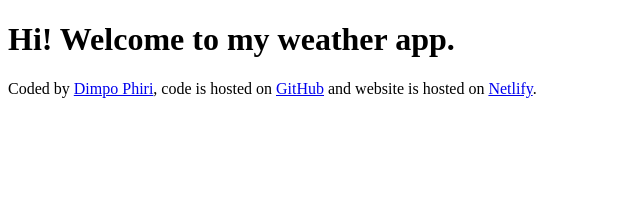
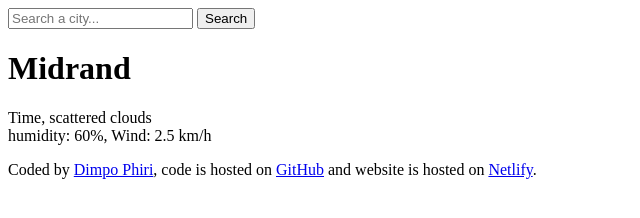
Before and after one commit to Dimpo1/My-Weather-App, a plain HTML site: page index.html in a window 1280 px wide. Shown: the whole page, without its empty margins (0-640 px from the left). Drawn offline with Linux system fonts and the light colour scheme.

Commit message:
html set-up

```diff
--- a/index.html
+++ b/index.html
@@ -6,7 +6,26 @@
     <title>Dimpo's Weather App</title>
   </head>
   <body>
-    <h1>Hi! Welcome to my weather app.</h1>
+    <header>
+      <form>
+        <input
+          type="search"
+          name="city"
+          id="citySearch"
+          placeholder="Search a city..."
+          required
+        />
+        <input type="submit" value="Search" />
+      </form>
+    </header>
+    <main>
+      <h1>Midrand</h1>
+      <p>
+        Time, scattered clouds
+        <br />
+        humidity: 60%, Wind: 2.5 km/h
+      </p>
+    </main>
     <footer>
       Coded by <a href="https://github.com/Dimpo1">Dimpo Phiri</a>, code is
       hosted on
```
